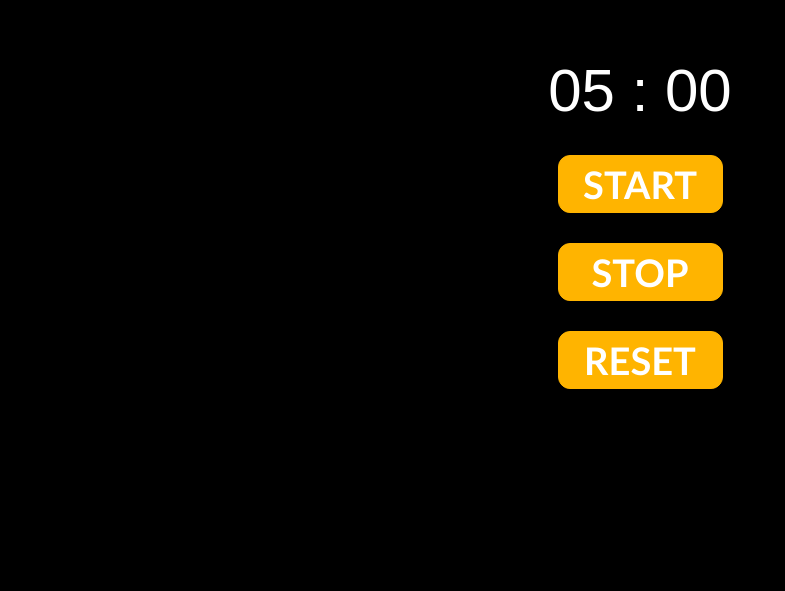
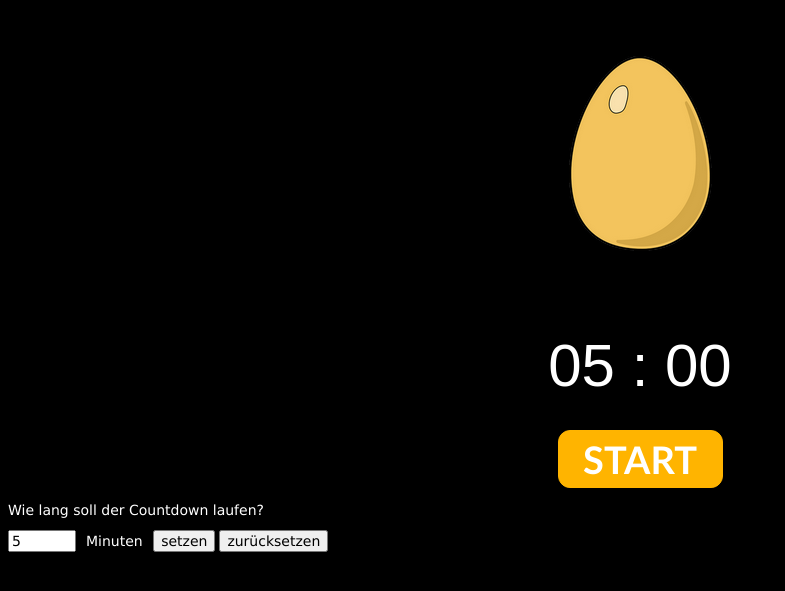
Before and after one commit to christianseidel/timer, a PHP site: page /eggtimer.html in a window 1280 px wide. Shown: the top 591 px of the page, without its empty margins (0-785 px from the left). Run offline with PHP 8.4, Linux system fonts and the light colour scheme.

Commit message:
downsized version of it all

```diff
--- a/eggtimer.html
+++ b/eggtimer.html
@@ -1,35 +1,46 @@
-<!DOCTYPE html>
+<!doctype html>
 <html lang="en">
 <head>
     <meta charset="UTF-8">
     <link rel="stylesheet" href="stylesheet.css">,
+    <link type="text/plain" rel="author" href="humans.txt"/>
     <title>Egg Timer</title>
+
 </head>
 
 <body class="background-black">
 
-<div class="center margin-top timer" id="timer"></div>
+<div class="center margin-top">
+    <img src="img/egg.png">
+</div>
+
+<div class="center timer" style="margin-top: 80px" id="timer"></div>
 
 <div class="btn-container">
     <div class="btn" id="btn-start">
         START
     </div>
-    <div class="msg" id="msg_noRun"></div>
-</div>
-<div class="btn-container">
     <div class="btn" id="btn-stop">
         STOP
     </div>
-    <div class="msg" id="msg_noStop"></div>
-</div>
-
-<div class="btn-container">
     <div class="btn" id="btn-reset">
         RESET
     </div>
-    <div class="msg" id="msg_noReset"></div>
 </div>
 
+<p style="color: white; margin-bottom:0px">
+    Wie lang soll der Countdown laufen?
+</p>
+<div>
+    <form>
+        <input type="number" value="5" id="time-lapse01" style="width: 60px">
+        <label style="color: white" for="time-lapse01" id="label-lapse01">
+            Minuten
+        </label>
+        <button class="btn-enter" type="button" onclick="validateInput()">setzen</button>
+        <button class="btn-reset" type="reset" onclick="resetInput()">zurücksetzen</button>
+    </form>
+</div>
 
 
 <script type="text/javascript" src="./scripts/timer.js"></script>
--- /dev/null
+++ b/humans.txt
@@ -0,0 +1,4 @@
+/* Author */
+    Coder: Christian Seidel
+    Contact: christian [at] parameter5.de
+    From: Radolfzell, Germany
--- a/scripts/timer.js
+++ b/scripts/timer.js
@@ -1,24 +1,25 @@
+let timer = document.getElementById('timer');
+
+let m = 5;
+let minutes = 0, seconds = 0;
+let text = '';
+showTime(1000 * 60 * m);
+
 let alarm = new Audio('sound/alarm.mp3');
+
+document.getElementById('btn-start').style.display = 'block';
 document.getElementById('btn-start').addEventListener('click', startTimer);
 
-let timer = document.getElementById('timer');
-let m = 5;
-let mSaved = m;
-let minutes = 0;
-let seconds = 0;
-let text ='';
-showTime(1000 * 60 * m);
-let timerStarted = false;
+function startTimer() {
+    document.getElementById('btn-start').style.display = 'none';
+    document.getElementById('btn-stop').style.display = 'block';
 
-function startTimer() {
-
-    if (!timerStarted) {
-        timerStarted = true;
     let startTime = new Date().getTime();
     let endTime = startTime + (1000 * 60 * m);
+
     console.log('timer started');
 
-        const myTimer = setInterval(runTimer, 1000);
+    let myTimer = setInterval(runTimer, 1000);
 
     function runTimer() {
         let timeLeft = endTime - new Date().getTime();
@@ -27,64 +28,57 @@ function startTimer() {
             showTime(timeLeft);
         } else {
             clearInterval(myTimer);
-                timerStarted = false;
             alarm.play();
             timer.innerHTML = '00 : 00';
+            console.log('lapse terminated')
             setTimeout(function () {
-                    m = mSaved;
                 showTime(1000 * 60 * m);
-                    console.log('lapse terminated')
-                }, 11000);
+                document.getElementById('btn-start').style.display = 'block';
+                document.getElementById('btn-stop').style.display = 'none';
+            }, 8000);
         }
     }
+
 
     document.getElementById('btn-stop').addEventListener('click', stopTimer);
 
     function stopTimer() {
-            if (timerStarted) {
         clearInterval(myTimer);
         console.log('timer stopped');
-                let timeRemaining = timer.innerHTML;
-                let remainingMinutes = timeRemaining.slice(0 ,2);
-                let remainingSeconds = timeRemaining.slice(-2);
-                m = Number(remainingMinutes) + Number(remainingSeconds/60);
-                setTimeout(function () {
-                    timerStarted = false;
-                }, 1500);
-            } else {
-                showMessage('noStop', 'Timer isn\'t running');
-                console.log(timerStarted);
-            }
-        }
-    } else {
-        showMessage('noRun', 'Timer already started');
+        document.getElementById('btn-stop').style.display = 'none';
+        document.getElementById('btn-reset').style.display = 'block';
     }
 }
 
 function showTime(timeLeft) {
-    minutes = Math.floor(timeLeft / (1000 *60));
+    minutes = Math.floor(timeLeft / (1000 * 60));
     seconds = Math.round(timeLeft / 1000) % 60;
     seconds = ('0' + seconds).slice(-2);
     text = '0' + minutes + ' : ' + seconds;
     timer.innerHTML = text;
 }
 
+
 document.getElementById('btn-reset').addEventListener('click', reset);
 
 function reset() {
-    if (timerStarted) {
-        showMessage('noReset', 'Timer is still running')
-    } else {
-        m = mSaved;
     showTime(1000 * 60 * m);
-    }
+    document.getElementById('btn-reset').style.display = 'none';
+    document.getElementById('btn-start').style.display = 'block';
 }
 
-function showMessage(idClip, message) {
-    document.getElementById('msg_' + idClip).style.display = 'block';
-    document.getElementById('msg_' + idClip).innerHTML = message;
-    setTimeout(function () {
-        document.getElementById('msg_' + idClip).style.display = 'none';
-    }, 2000);
 
+function validateInput() {
+    m = document.getElementById('time-lapse01').value;
+    if (m < 0) {
+        alert('Please enter the number of minutes required.\n' + m + ' minutes is not a valid input.')
     }
+    showTime(1000 * 60 * m);
+    document.getElementById('label-lapse01').innerHTML = (m == 1 ? 'Minute \u00A0' : 'Minuten');
+}
+
+function resetInput() {
+    m = 5;
+    document.getElementById('timer').innerText = '05 : 00';
+    document.getElementById('label-lapse01').innerHTML = 'Minuten';
+}
--- a/stylesheet.css
+++ b/stylesheet.css
@@ -1,5 +1,22 @@
+p {
+    font-family: Verdana, sans-serif;
+    font-size:14px;
+}
+
+label {
+    font-family: Verdana, sans-serif;
+    font-size:14px;
+}
+
 button {
     cursor: pointer;
+    font-family: Verdana, sans-serif;
+    font-size:14px;
+}
+
+input {
+    font-family: Verdana, sans-serif;
+    font-size:14px;
 }
 
 .background-dark {
@@ -24,7 +41,7 @@ button {
 .timer {
     font-size: 60px;
     color: white;
-    font-family: arial, sans serif;
+    font-family: Arial, sans-serif;
 }
 
 .btn-container {
@@ -46,10 +63,10 @@ button {
     font-weight: bold;
     color: white;
     font-family: Calibri, serif;
+    display: none;
 }
 
 .btn-reset {
-    display: block;
     margin-top: 12px;
     margin-bottom: 12px;
 }
@@ -60,12 +77,6 @@ button {
     margin-left: 6px;
 }
 
-.msg {
-    color: white;
-    margin-left: 36px;
-    display: none;
-}
-
 label {
     margin-left: 6px;
 }
```
Also changed, not shown: index.html (deleted, +0 -37 lines), scripts/main.js (deleted, +0 -89 lines). Lines whose indentation alone changed are shown as unchanged.
